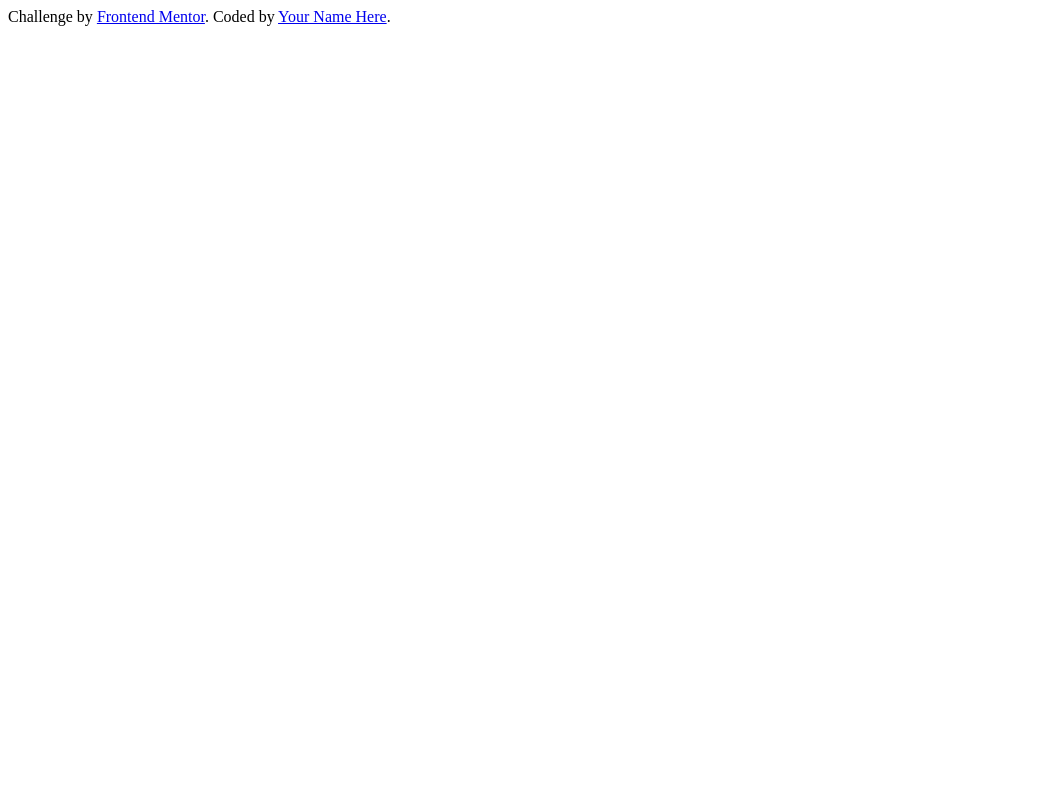
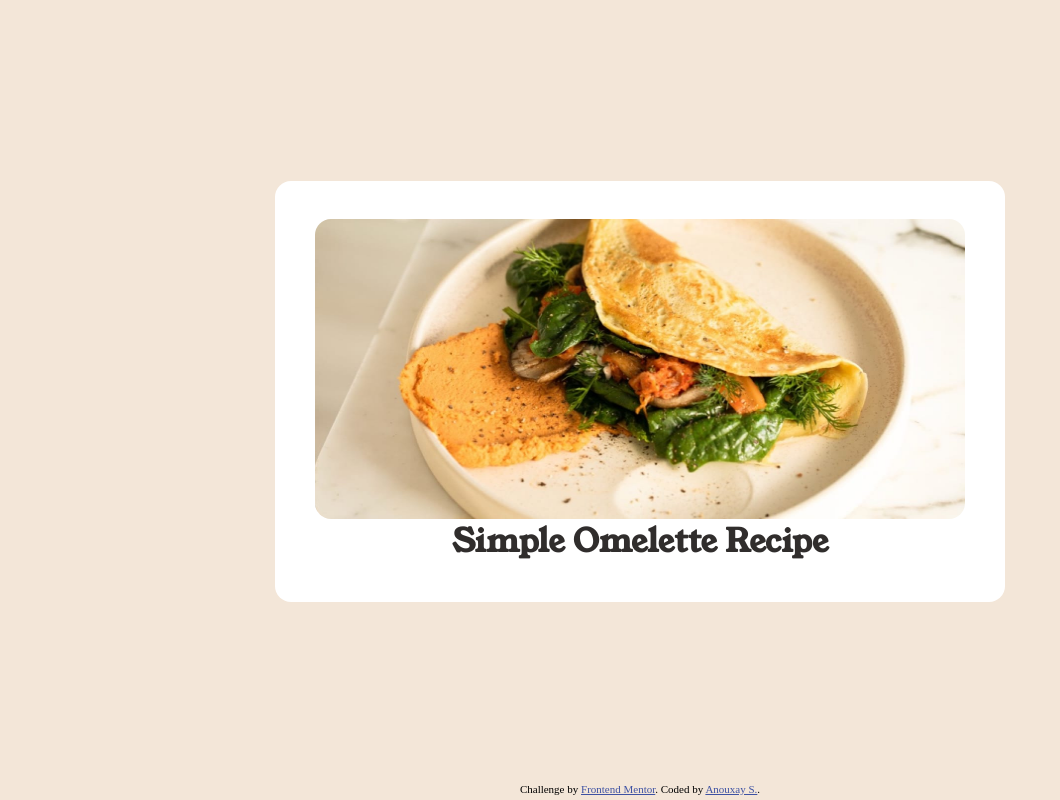
Before and after one commit to xayrax88/recipe-page-main, a plain HTML site: page index.html in a window 1280 px wide. Shown: the whole page, without its empty margins (0-1060 px from the left). Drawn offline with Linux system fonts and the light colour scheme.

Commit message:
added image & h1

```diff
--- a/index.html
+++ b/index.html
@@ -8,10 +8,15 @@
   <link rel="icon" type="image/png" sizes="32x32" href="./assets/images/favicon-32x32.png">
 
   <title>Frontend Mentor | Recipe page</title>
+  <link rel="stylesheet" href="/style.css">
+</head>
 
-</head>
+<body>
+
   <main>
-  <!-- Simple Omelette Recipe
+    <img src="./assets/images/image-omelette.jpeg">
+    <h1>Simple Omelette Recipe</h1>
+    <!--
 
   An easy and quick dish, perfect for any meal. This classic omelette combines beaten eggs cooked
   to perfection, optionally filled with your choice of cheese, vegetables, or meats.
@@ -64,12 +69,14 @@
   Fat
   22g -->
   </main>
+
   <footer>
     <div class="attribution">
       Challenge by <a href="https://www.frontendmentor.io?ref=challenge" target="_blank">Frontend Mentor</a>.
-    Coded by <a href="#">Your Name Here</a>.
+      Coded by <a href="#">Anouxay S.</a>.
     </div>
   </footer>
+
 </body>
 
 </html>
--- a/style.css
+++ b/style.css
@@ -60,7 +60,41 @@ The designs were created to the following widths:
   --font-weight-600: 600;
   --font-weight-700: 700;
 }
+* {
+  box-sizing: border-box;
+  margin: 0;
+  padding: 0;
+}
+body {
+  display: flex;
+  flex-direction: column;
+  justify-content: center;
+  align-items: center;
+  min-height: 100vh;
+  background-color: var(--color-Stone-100);
+}
 
+main {
+  background-color: var(--color-White);
+  border-radius: 1rem;
+  display: flex;
+  align-items: center;
+  justify-content: center;
+  flex-direction: column;
+  width: 730px;
+  height: auto;
+  padding: 2.4rem;
+  margin: auto;
+}
+img {
+  height: 300px;
+  width: 650px;
+  border-radius: 1rem;
+}
+h1 {
+  font-family: "Young Serif";
+  color: var(--color-Stone-900);
+}
 footer {
   color: (--color-White);
   position: relative;
```
Lines whose indentation alone changed are shown as unchanged.
